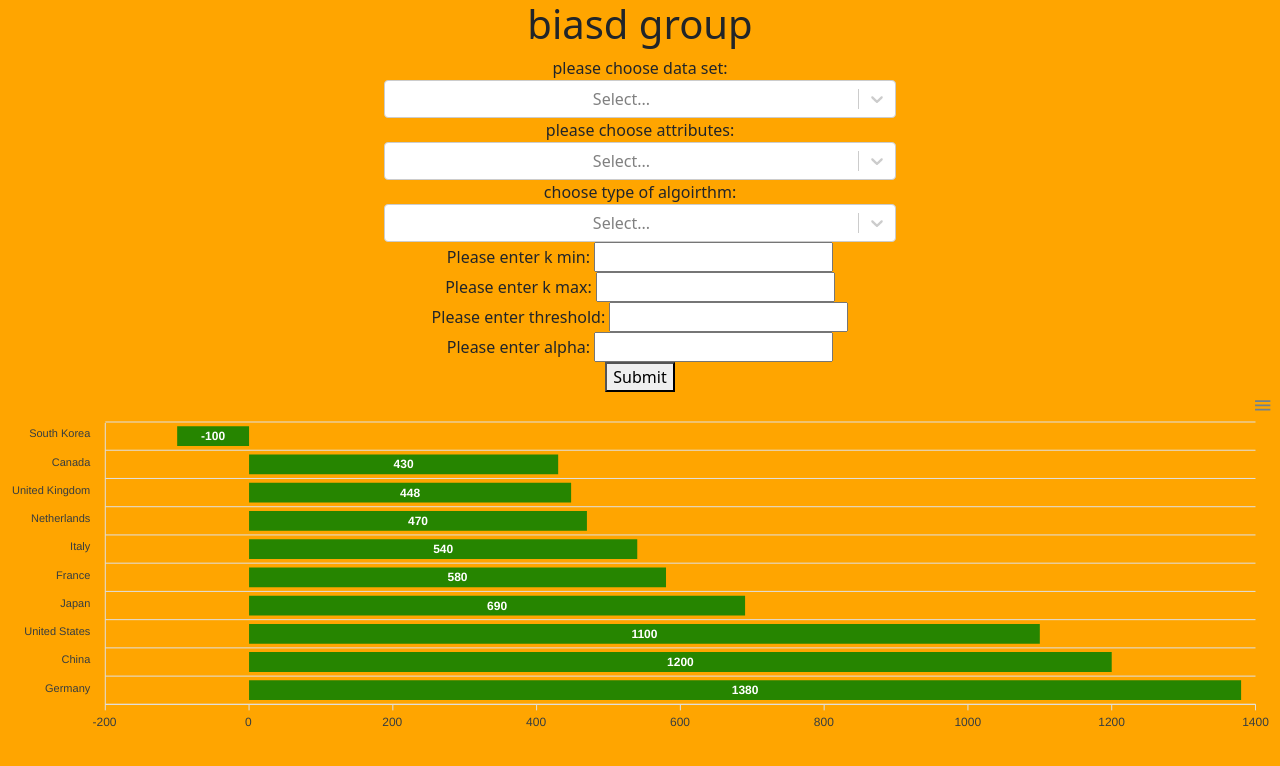
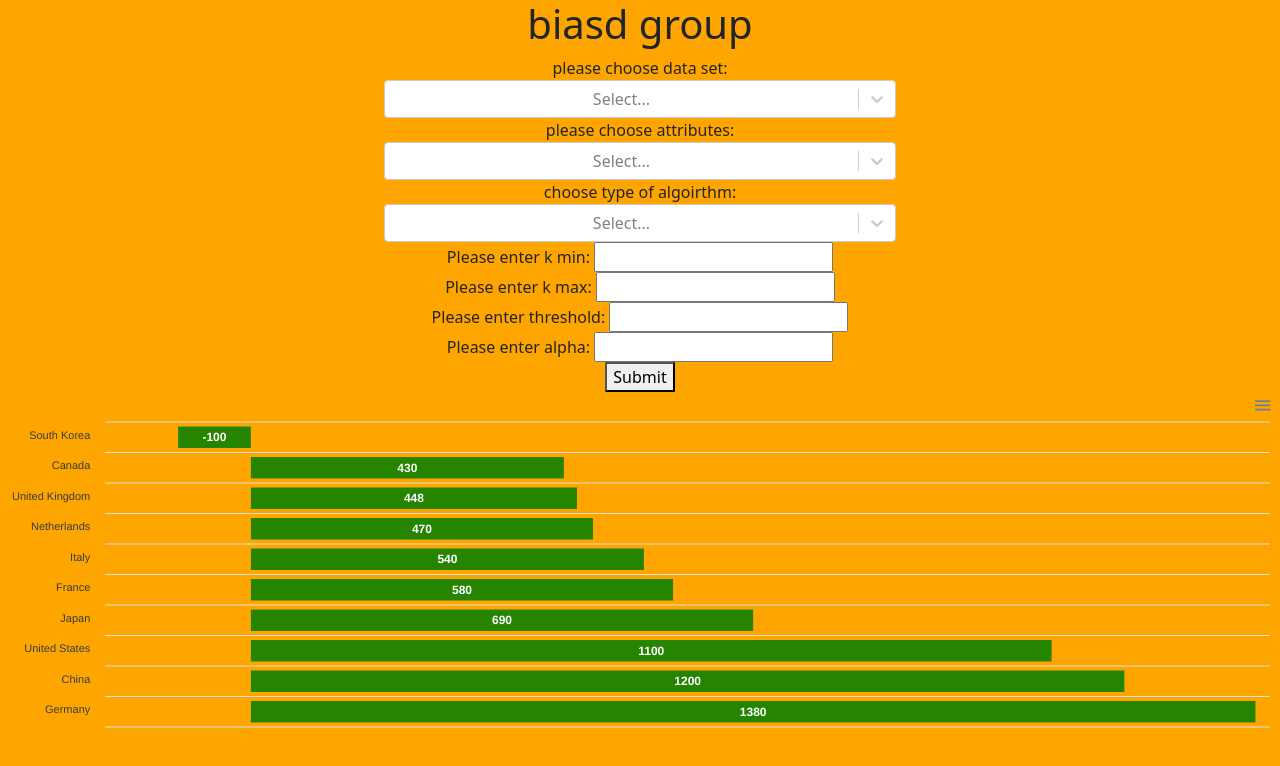
Before and after one commit to emi273/DEXER-frontend-part, a React (Create React App) app: page / in a window 1280 px wide. Shown: the top 766 px of the page. Built offline with nearby package versions, Linux system fonts and the light colour scheme.

Commit message:
graph style

```diff
--- a/src/components/ShapleyGraph.jsx
+++ b/src/components/ShapleyGraph.jsx
@@ -1,8 +1,6 @@
-import React, { useState } from "react";
-import Select from "react-select";
+import React from "react";
 import '../App.css';
 import ReactApexChart from 'react-apexcharts';
-import ReactDOM from 'react-dom';
 
 function ShapleyGraph(props){
         const options =  {
@@ -17,6 +15,16 @@
           },
           xaxis: {
             categories: props.attributes,
+            show: false,
+            labels: {
+              show: false
+            },
+            axisBorder: {
+              show: false
+            },
+            axisTicks: {
+              show: false
+            }
           }
         }
       return (
```
